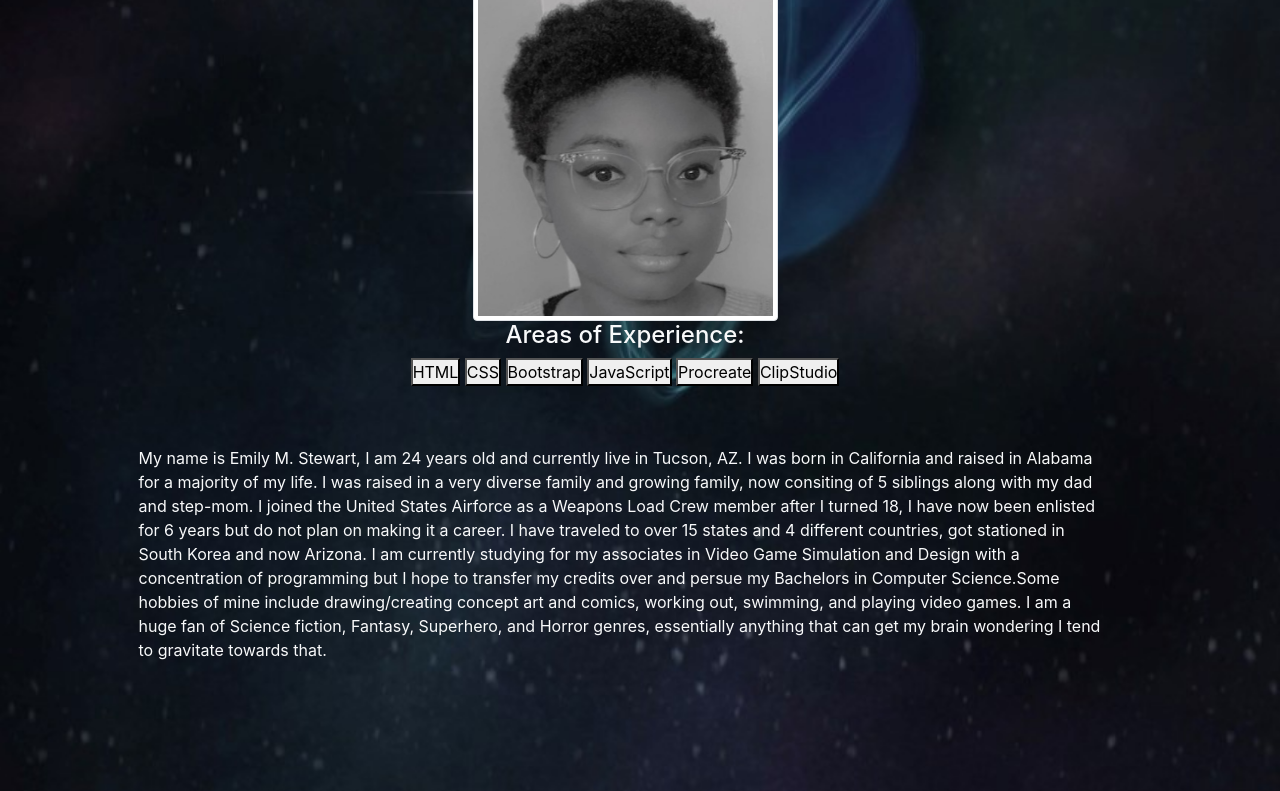
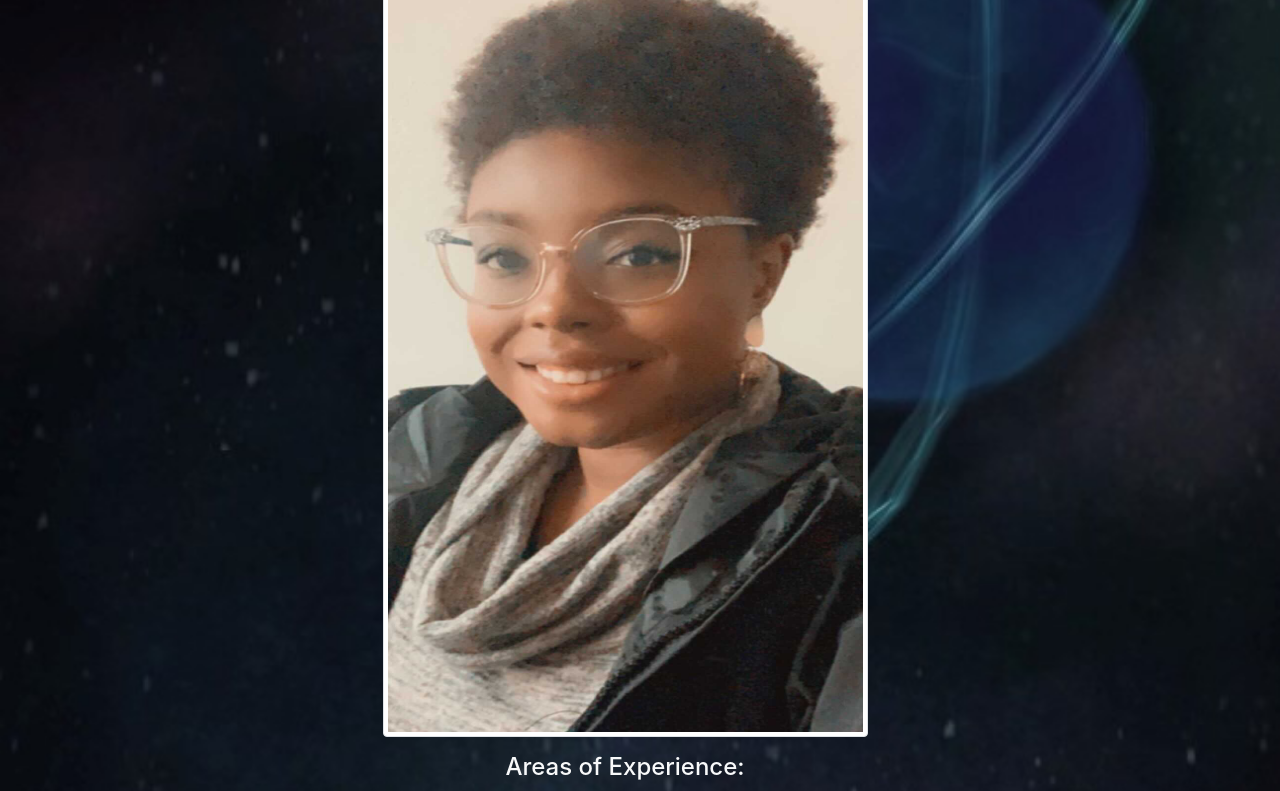
Before and after one commit to EmiStew14/My-Portfolio, a plain HTML site: page index.html in a window 1280 px wide. Shown: the part 254-1045 px from the top of the page. Drawn offline with nearby package versions, Linux system fonts and the light colour scheme; a web font is replaced by a local one.

Commit message:
changed picture

```diff
--- a/index.html
+++ b/index.html
@@ -50,25 +50,25 @@
         </div>
         <div id="info" class="row justify-content-center">
             <div class="col-auto">
-            <img id="Me" class="img-thumbnail img-fluid h-75 w-50 rounded mx-auto d-block" src="./assets/images/Selfie.jpeg" style="width:100%" />
+            <img id="Me" class="img-thumbnail img-fluid h-75 w-50 rounded mx-auto d-block" src="/assets/images/Selfie2.jpg" style="width:100%" />
             <div class="row">
              <div class="col-12">
-                <h4 class="text-center"> Areas of Experience:</h4>
+                <h4 class="text-center p-3"> Areas of Experience:</h4>
              </div>
             </div>
 
              <div class="flex-wrap col-auto text-center">
-            <button id="btn" class="font-effect-neon">HTML</button>
-            <button id="btn" class="font-effect-neon">CSS</button>
-            <button id="btn" class="font-effect-neon">Bootstrap</button>
-            <button id="btn" class="font-effect-neon">JavaScript</button>
-            <button id="btn" class="font-effect-neon">Procreate</button>
-            <button id="btn" class="font-effect-neon">ClipStudio</button>
+            <button id="btn-1" class="font-effect-neon rounded"data-toggle="popover" data-placement="top" data-content="Beginner (less than a year)">HTML</button>
+            <button id="btn-2" class="font-effect-neon rounded"data-toggle="popover" data-placement="bottom" data-content="Beginner (less than a year)">CSS</button>
+            <button id="btn-3" class="font-effect-neon rounded"data-toggle="popover" data-placement="left" data-content="Beginner (less than a year)">Bootstrap</button>
+            <button id="btn-4" class="font-effect-neon rounded"data-toggle="popover" data-placement="right" data-content="Beginner (less than a year)">JavaScript</button>
+            <button id="btn-5" class="font-effect-neon rounded"data-toggle="popover" data-placement="bottom" data-content="Beginner (less than a year)">Procreate</button>
+            <button id="btn-6" class="font-effect-neon rounded"data-toggle="popover" data-placement="top" data-content="Beginner (1.5 years)">ClipStudio</button>
             </div>
             </div>
 
             <div class="row justify-content-center">
-                <div class="col-9 p-3">
+                <div class="col-9 p-1">
                 <p class="text-bold">
                     My name is Emily M. Stewart, I am 24 years old and currently live in Tucson, AZ. I was born in California and raised in Alabama for a majority of my life. I was raised in a very diverse family and growing family, now consiting of 5 siblings along with my dad and step-mom.
                     I joined the United States Airforce as a Weapons Load Crew member after I turned 18, I have now been enlisted for 6 years but do not plan on making it a career. I have traveled to over 15 states and 4 different countries, got stationed in South Korea and now Arizona.
@@ -80,7 +80,7 @@
         </div>
     </section>
 
-    <section id="my-work" class="work row">
+    <section id="my-work" class="work row p-3">
         <div class="col-auto">
             <h2 class="font-effect-neon text-center">
                 My Work
@@ -90,7 +90,7 @@
         <div class="projects row justify-content-center">
                     <div class="media col-auto mx-auto">
                         <a target="_blank" href="https://www.instagram.com/_queenblacksheep_/">
-                            <img src="assets/images/thumbnail1.jpg" class="img-thumbnail">
+                            <img src="assets/images/thumbnail1.jpg" class="img-thumbnail" data-toggle="tooltip" data-placement="right" title="Go directly to my art Insta page">
                         </a>
                       <div class="media-body col-auto mx-auto">
                         <h5 class="mt-0 mb-1">Artwork</h5>
@@ -99,22 +99,20 @@
 
                     <div class="media col-auto mx-auto">
                         <a target="_blank" href=" https://emistew14.github.io/Planetarium-Party/">
-                            <img src="assets/images/OIP.jfif" class="img-thumbnail">
+                            <img src="assets/images/OIP.jfif" class="img-thumbnail" data-toggle="tooltip" data-placement="right" title="My collaborative project with APIs">
                         </a>
                     <div class="media-body col-auto mx-auto">
                     <h5 class="mt-0 mb-1">Planetarium Party</h5>
-                        <p>Click to see a collaborative project using third party API's!</p>
                     </div>
                     </div>
         </div>
         <div class="row">
                     <div class="media col-auto mx-auto">
                         <a target="_blank" href=" https://emistew14.github.io/run-buddy/">
-                            <img src="assets/images/thumbnail5.jpg" class="img-thumbnail">
+                            <img src="assets/images/thumbnail5.jpg" class="img-thumbnail" data-toggle="tooltip" data-placement="right" title="A sample fitness page">
                         </a>
                       <div class="media-body col-auto mx-auto">
                         <h5 class="mt-0 mb-1">Run Buddy</h5>
-                      Click to see a sample workout site
                       </div>
                     </div>
             </div>
```
Also changed, not shown: assets/images/Selfie2.jpg (added).
